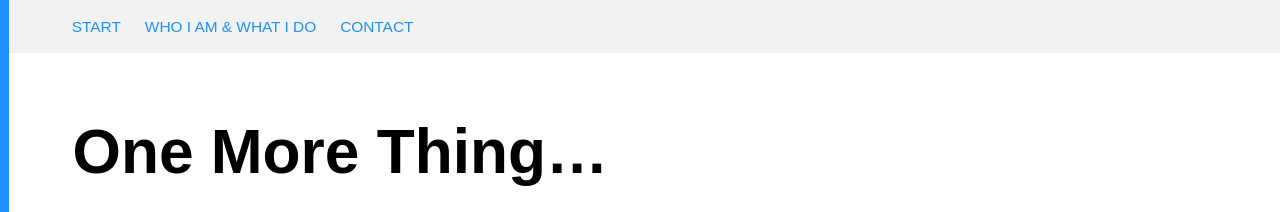
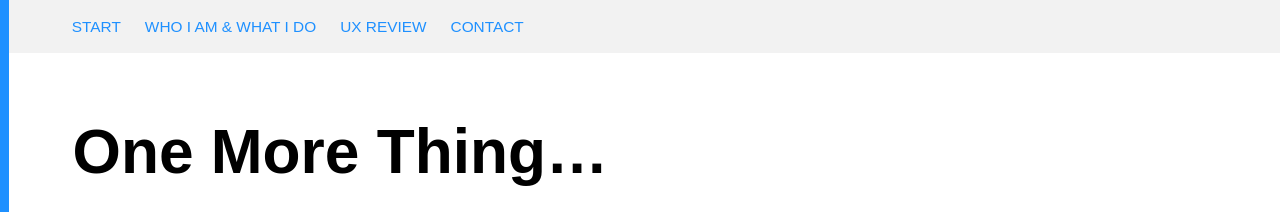
Before and after one commit to NiklasJordan/niklasjordan.com-ALT, a Jekyll site: the page built from confirming.markdown, in a window 1280 px wide. Shown: the top 212 px of the page. Built offline with Jekyll 4.4.1, drawn with Linux system fonts in a browser that asks for light colours; comment, search, counter and statistics services are not loaded.

Commit message:
Updated Config and 1 other file

```diff
--- a/_config.yml
+++ b/_config.yml
@@ -29,6 +29,8 @@ GooglePlus: https://plus.google.com/u/0/104211211117831167754
 navigation:
 - title: Who I am & what I do
   url: "/who-i-am.html"
+- title: UX Review
+  url: "/ux-review.html"
 - title: Contact
   url: "/contact.html"
 gems:
--- a/index.markdown
+++ b/index.markdown
@@ -14,5 +14,3 @@ I live in Schwerin, Northern Germany. It’s pretty nice here; I think you’d l
 Check out the [services I offer](/who-i-am.html), to learn how I can help you to do good better.
 
 **I’m in it for good:**  My focus is on delivering projects for organizations or companies that strive to do good work. Green, animals, education, humanitarian, social, or ethical.
-
-<a href="/ux-review.html" target="_blank" class="btn btn-primary">Apply for a <i>free</i> UX Review</a>
```
